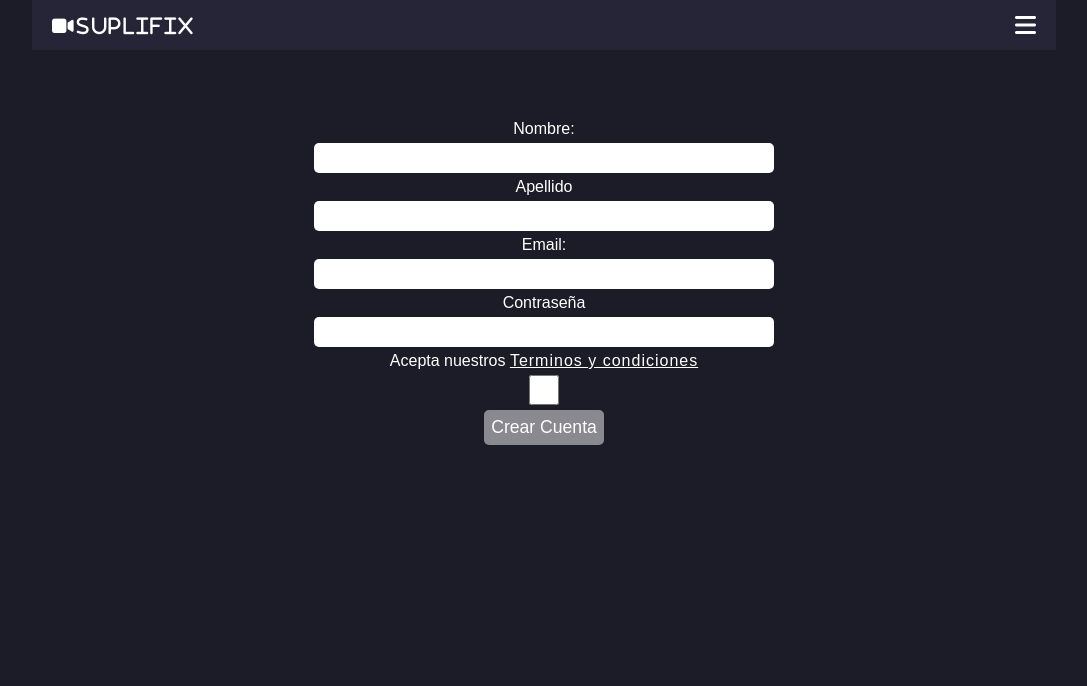
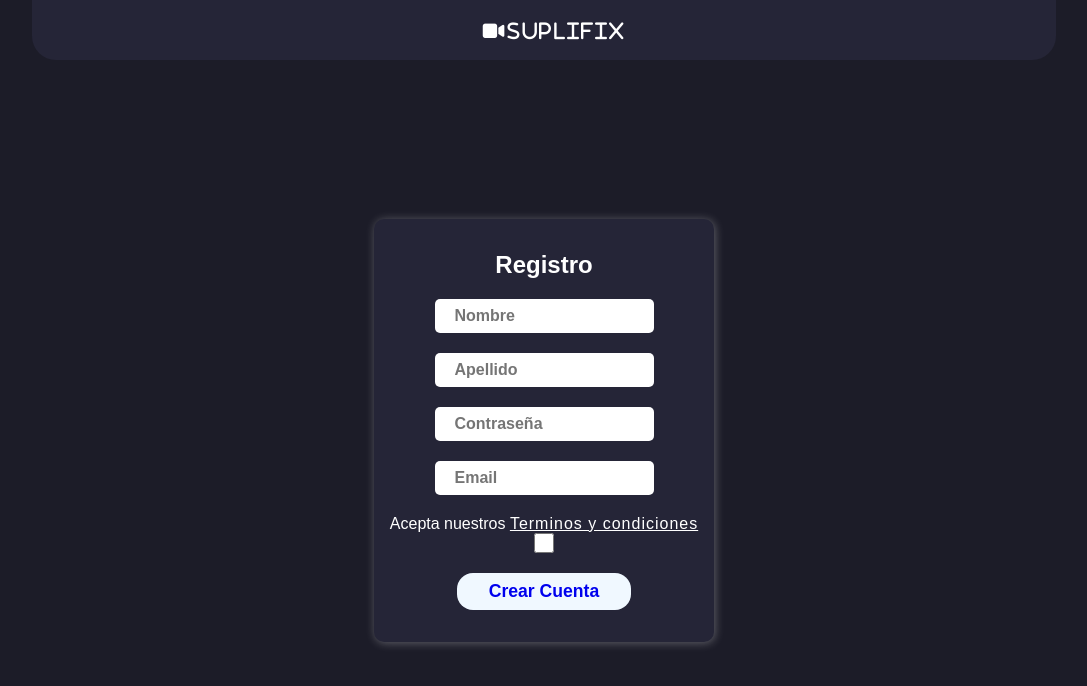
Before and after one commit to PabloVicente19/Supliflix, a plain HTML site: page registro.html in a window 1280 px wide. Shown: the whole page, without its empty margins (96-1183 px from the left). Drawn offline with Linux system fonts and the light colour scheme; a web font is replaced by a local one.

Commit message:
segir con el index

```diff
--- a/registro.html
+++ b/registro.html
@@ -5,8 +5,8 @@
     <meta http-equiv="X-UA-Compatible" content="IE=edge">
     <meta name="viewport" content="width=device-width, initial-scale=1.0">
     <!-- CSS -->
+    <link rel="stylesheet" href="./src/css/styles.css">
     <link rel="stylesheet" href="./src/css/user-register.css">
-    <link rel="stylesheet" href="./src/css/styles.css">
     <!-- Font Awesome -->
     <link
       rel="stylesheet"
@@ -17,39 +17,35 @@
 </head>
 <body>
     <header>
-        <nav class="navbar">
+        <nav class="navbar navbar-register">
           <div class="navbar-logo">
-            <a href="#">
+            <a href="./index.html">
               <i class="fa-solid fa-video">Suplifix</i>
             </a>
           </div>
-          <label for="check">
-            <i class="fa-solid fa-bars burger"></i>
-          </label>
-          <input class="menu" type="checkbox" id="check" />
-          <ul class="navbar-lista">
-            <li><a href="#peli">Peliculas </a></li>
-            <li><a href="#serie">Series </a></li>
-            <li><a class="login" href="login.html">Iniciar Sesion</a></li>
-            <li><a href="./registro.html">Registrate</a></li>
-          </ul>
         </nav>
       </header>
-
     <section class="user-register-container">
-
-        <form action="" class="registro-form">
-            <label for="nombre">Nombre:</label>
-                <input type="text" id="nombre">
-            <label for="apellido">Apellido</label>
-                <input type="text" id="apellido">
-            <label for="email">Email:</label>
-                <input type="email" id="email">
-            <label for="contraseña">Contraseña</label>
-                <input type="password" id="contraseña">
+        <form action="" class="form-register-container">
+          <h2 class="form-register-title">Registro</h2>
+          <div class="form-field">
+            <!-- <label for="nombre">Nombre:</label> -->
+            <input type="text" id="nombre" placeholder="Nombre" class="input">
+          </div>
+          <div class="form-field">
+            <input type="text" id="apellido" placeholder="Apellido"class="input">
+          </div>
+          <div class="form-field">
+            <input type="password" id="contraseña" placeholder="Contraseña"class="input">
+          </div>
+          <div class="form-field">
+            <input type="email" id="email" placeholder="Email"class="input">
+          </div>
+          <div class="form-field">
             <label for="condiciones" >Acepta nuestros <a href="#" id="link-home">Terminos y condiciones</a></label>
-                <input type="checkbox" id="condiciones" class="check-condiciones">
-            <a class="false-btn" href="./index.html">Crear Cuenta</a>
+            <input type="checkbox" id="condiciones" class="check-condiciones"class="input input-checkbox">
+          </div>
+            <a class="form-register-link" href="./index.html">Crear Cuenta</a>
         </form>
     </section>
 </body>
--- a/src/css/user-register.css
+++ b/src/css/user-register.css
@@ -1,21 +1,50 @@
 @import url("./styles.css");
+
+.navbar-register{
+  min-height: 60px;
+  justify-content: center;
+  border-end-end-radius: 1.5rem;
+  border-end-start-radius: 1.5rem;
+}
 .user-register-container{
-    min-height: 100vh;
-}
-.registro-form {
-  width: 100%;
-  max-width: 500px;
-  margin: 50px auto;
-  padding: 20px;
+  height: calc(100vh - 60px);
   display: flex;
-  flex-direction: column;
   justify-content: center;
   align-items: center;
 }
-.registro-form input {
-  width: 100%;
-  height: 30px;
-  border: 0;
+.form-register-container{
+  background-color: var(--header);
+  padding: 2rem 1rem;
+  display: flex;
+  gap: 20px;
+  justify-content: center;
+  align-items: center;
+  flex-direction: column;
+  box-shadow: 1px 1px 10px rgba(255, 255, 255, 0.3);
+  border-radius: 10px;
+}
+.form-field{
+  display: flex;
+  flex-direction: column;
+}
+.input{
+  outline: none;
+  border: none;
+  padding: .5rem 0;
+  text-indent: 20px;
+  font-size: 1rem;
+  font-weight: 600;
   border-radius: 5px;
-  margin: 5px;
 }
+/* Refiere al input checkbox */
+#condiciones{
+  height: 20px;
+  outline: none;
+}
+.form-register-link{
+  background-color: aliceblue;
+  padding: .5rem 2rem;
+  font-size: 1.1rem;
+  border-radius: 1rem;
+  font-weight: 600;
+}
```
